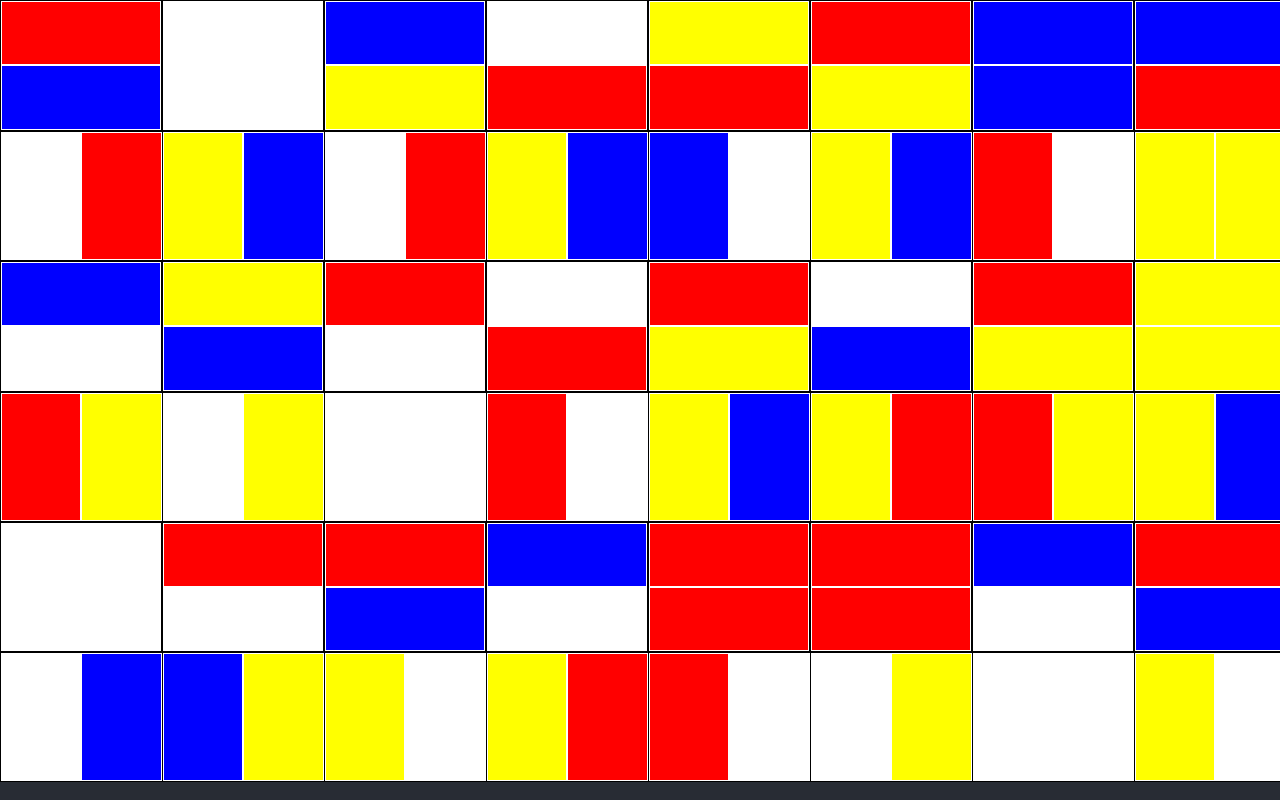
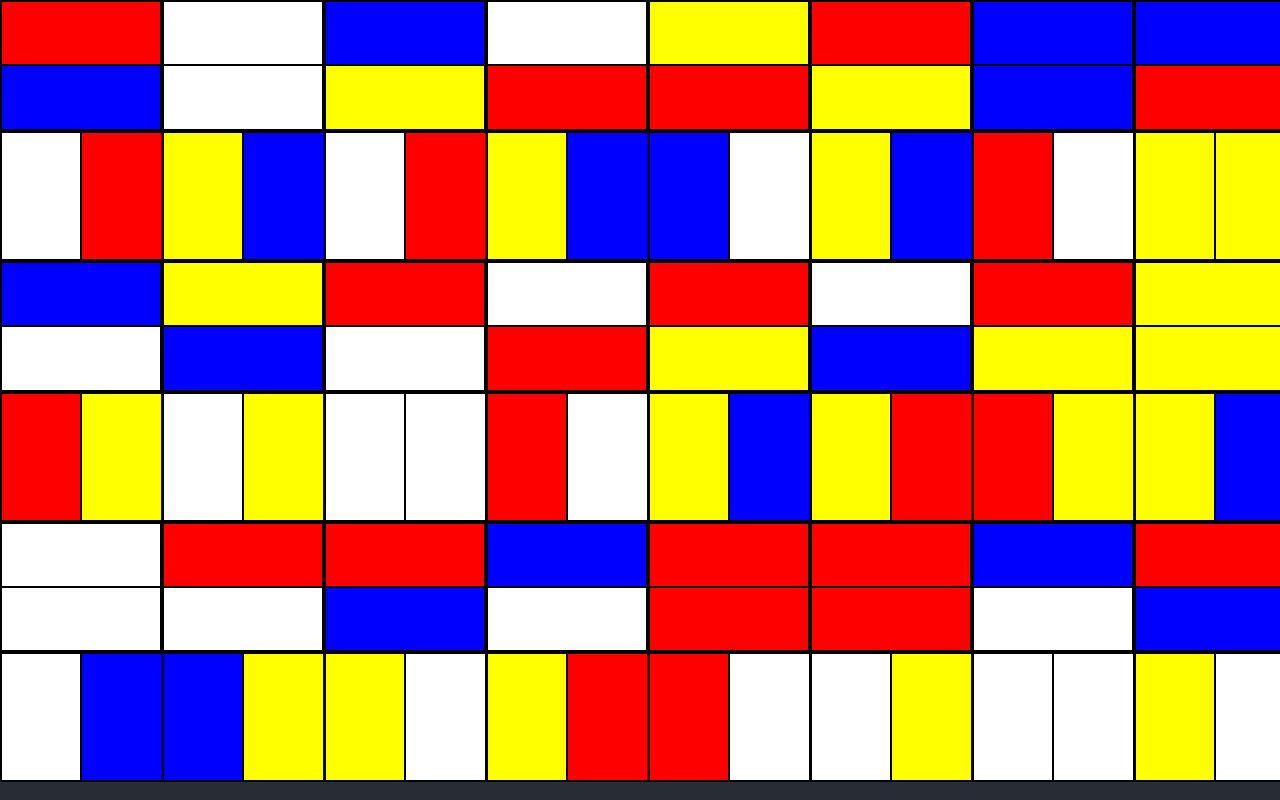
Before and after one commit to Nathanbn123/Mondrian-Test, a React (Create React App) app: page / in a window 1280 px wide. Built offline with nearby package versions, Linux system fonts and the light colour scheme.

Commit message:
fix border styling

```diff
--- a/src/App.css
+++ b/src/App.css
@@ -44,15 +44,13 @@
 }
 
 .flexGrandChild {
-  border: .5px solid white;
-  background-color: blue;
+  border: .1px solid black;
   min-width: 10vh;
   min-height:7.8vh;
 }
 
 .flexColGrandChild {
-  border: .5px solid white;
-  background-color: red;
+  border: .1px solid black;
   min-width: 9.8vh;
   min-height:8vh;
 }
```
